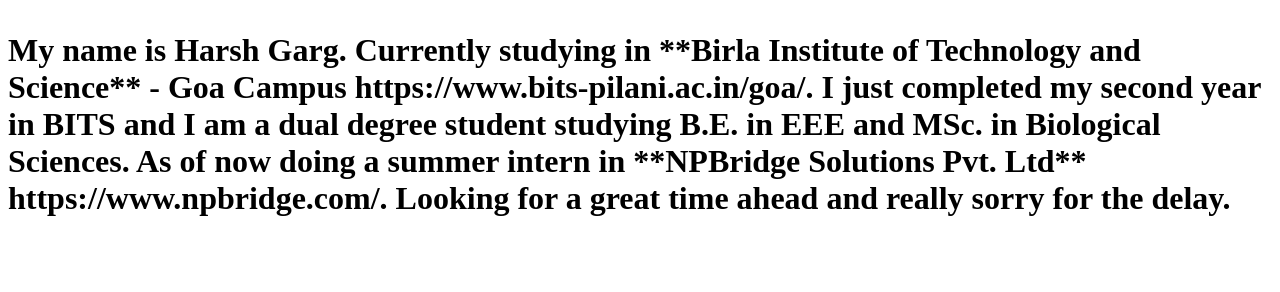
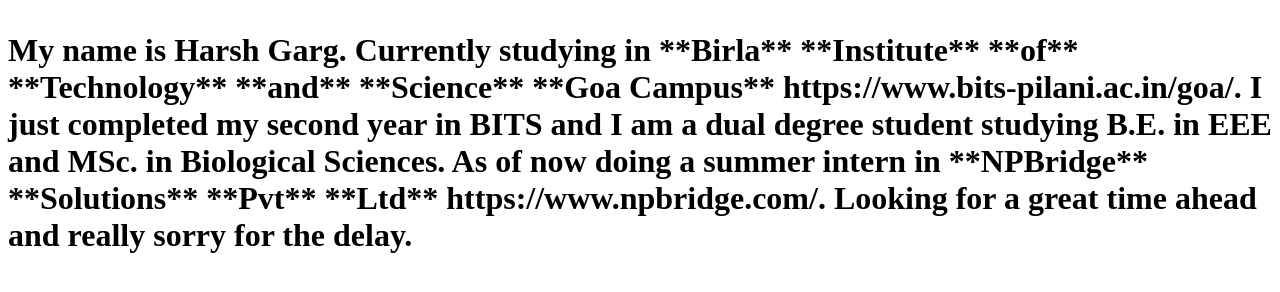
Before and after one commit to Harsh-Garg306/Harsh-Garg306.github.io, a plain HTML site: page index1.html in a window 1280 px wide. Drawn offline with Linux system fonts and the light colour scheme.

Commit message:
Update index1.html

```diff
--- a/index1.html
+++ b/index1.html
@@ -4,6 +4,6 @@
 <h1><Hello Everyone.</h1>
 <h2This is Harsh Garg.</h2>
 <p>My name is Harsh Garg.
-Currently studying in **Birla Institute of Technology and Science** - Goa Campus https://www.bits-pilani.ac.in/goa/.
-I just completed my second year in BITS and I am a dual degree student studying B.E. in EEE and MSc. in Biological Sciences. As of now doing a summer intern in **NPBridge Solutions Pvt. Ltd** https://www.npbridge.com/.
+Currently studying in **Birla** **Institute** **of** **Technology** **and** **Science** **Goa Campus** https://www.bits-pilani.ac.in/goa/.
+I just completed my second year in BITS and I am a dual degree student studying B.E. in EEE and MSc. in Biological Sciences. As of now doing a summer intern in **NPBridge** **Solutions** **Pvt** **Ltd** https://www.npbridge.com/.
 Looking for a great time ahead and really sorry for the delay.</p>
```
